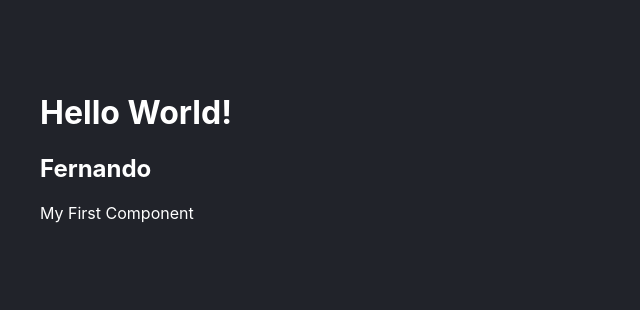
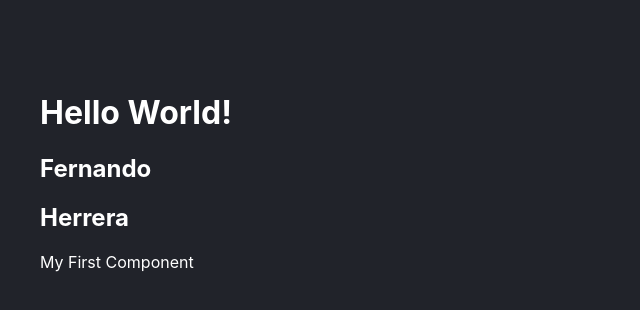
Before and after one commit to mauroquinteroos/react-udemy, a React (Create React App) app in the folder counter-app/: page / in a window 1280 px wide. Shown: the top 310 px of the page, without its empty margins (0-640 px from the left). Built offline with nearby package versions, Linux system fonts and the light colour scheme.

Commit message:
[ADD] :sparkles: Agregar defaultProps para tener un valor por defecto en las props

```diff
--- a/counter-app/src/App.js
+++ b/counter-app/src/App.js
@@ -1,11 +1,12 @@
 import React from "react";
 import PropTypes from "prop-types";
 
-const App = ({ name = "Fernando" }) => {
+const App = ({ name = "Fernando", subTitle }) => {
   return (
     <>
       <h1>Hello World!</h1>
       <h2>{name}</h2>
+      <h2>{subTitle}</h2>
       <p>My First Component</p>
     </>
   );
@@ -14,5 +15,8 @@ const App = ({ name = "Fernando" }) => {
 App.propTypes = {
   name: PropTypes.string.isRequired,
 };
+App.defaultProps = {
+  subTitle: "Herrera",
+};
 
 export default App;
```
